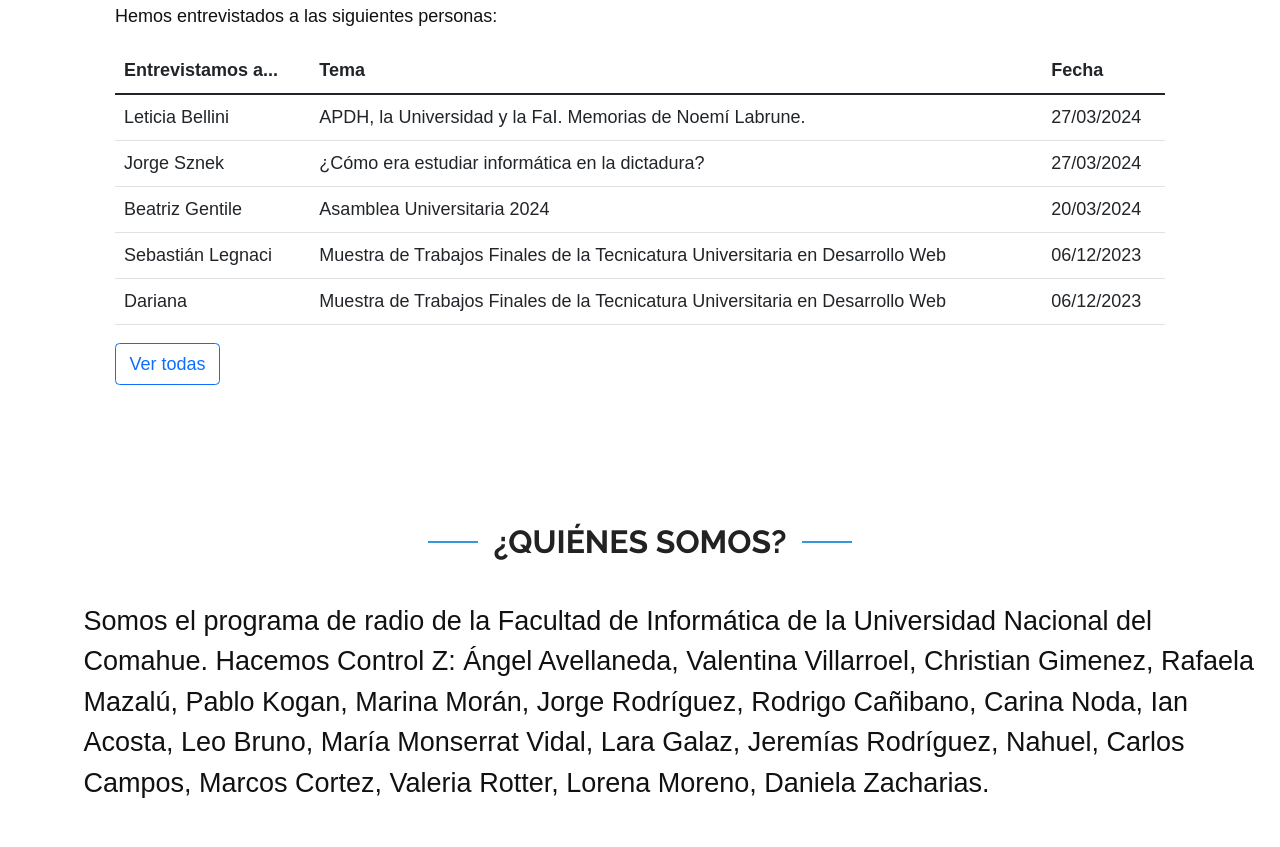
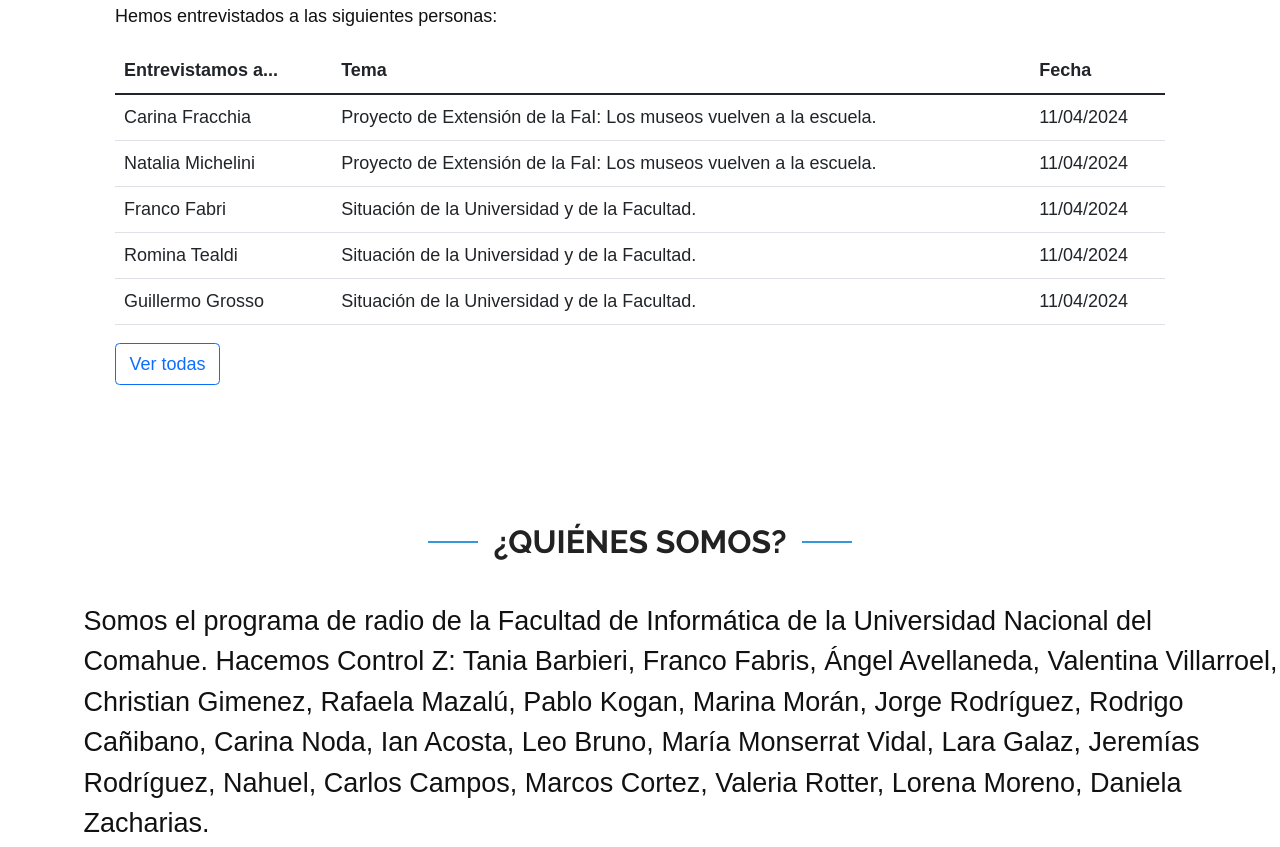
Before and after one commit to cnngimenez/web-controlz, a website: page www/index.html in a window 1280 px wide. Shown: the part 2349-3196 px from the top of the page. Drawn offline with nearby package versions, Linux system fonts and the light colour scheme.

Commit message:
Entrevista. Integrantes.

```diff
--- a/www/datos/entrevistas.json
+++ b/www/datos/entrevistas.json
@@ -603,5 +603,40 @@
         "entrevistade": "Leticia Bellini",
         "tema": "APDH, la Universidad y la FaI. Memorias de Noemí Labrune.",
         "fecha": "27/03/2024"
+    },
+    {
+        "entrevistade": "Laura Cecchi",
+        "tema": "Programación lógica en la escuela primaria.",
+        "fecha": "03/04/2024"
+    },
+    {
+        "entrevistade": "Daniela Zacharías",
+        "tema": "Tres sistemas de votación en las escuelas.",
+        "fecha": "03/04/2024"
+    },
+    {
+        "entrevistade": "Guillermo Grosso",
+        "tema": "Situación de la Universidad y de la Facultad.",
+        "fecha": "11/04/2024"
+    },
+    {
+        "entrevistade": "Romina Tealdi",
+        "tema": "Situación de la Universidad y de la Facultad.",
+        "fecha": "11/04/2024"
+    },
+    {
+        "entrevistade": "Franco Fabri",
+        "tema": "Situación de la Universidad y de la Facultad.",
+        "fecha": "11/04/2024"
+    },
+    {
+        "entrevistade": "Natalia Michelini",
+        "tema": "Proyecto de Extensión de la FaI: Los museos vuelven a la escuela.",
+        "fecha": "11/04/2024"
+    },
+    {
+        "entrevistade": "Carina Fracchia",
+        "tema": "Proyecto de Extensión de la FaI: Los museos vuelven a la escuela.",
+        "fecha": "11/04/2024"
     }
 ]
--- a/www/index.html
+++ b/www/index.html
@@ -295,7 +295,7 @@
       </div>
       <div class="container">
         <div class="mx-auto texto" data-aos="fade-up">
-          <p>Somos el programa de radio de la Facultad de Informática de la Universidad Nacional del Comahue. Hacemos Control Z: Ángel Avellaneda, Valentina Villarroel, Christian Gimenez, Rafaela Mazalú, Pablo Kogan, Marina Morán, Jorge Rodríguez, Rodrigo Cañibano, Carina Noda, Ian Acosta, Leo Bruno, María Monserrat Vidal, Lara Galaz, Jeremías Rodríguez, Nahuel, Carlos Campos, Marcos Cortez, Valeria Rotter, Lorena Moreno, Daniela Zacharias.</p>
+          <p>Somos el programa de radio de la Facultad de Informática de la Universidad Nacional del Comahue. Hacemos Control Z: Tania Barbieri, Franco Fabris, Ángel Avellaneda, Valentina Villarroel, Christian Gimenez, Rafaela Mazalú, Pablo Kogan, Marina Morán, Jorge Rodríguez, Rodrigo Cañibano, Carina Noda, Ian Acosta, Leo Bruno, María Monserrat Vidal, Lara Galaz, Jeremías Rodríguez, Nahuel, Carlos Campos, Marcos Cortez, Valeria Rotter, Lorena Moreno, Daniela Zacharias.</p>
 
         </div>
 
```
